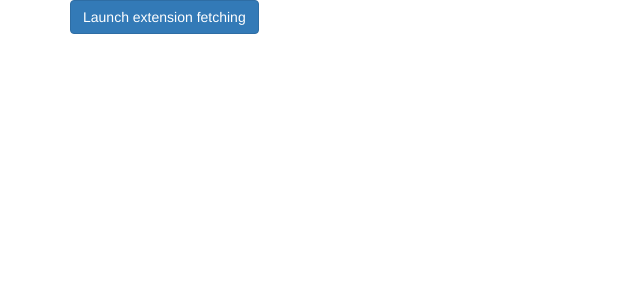
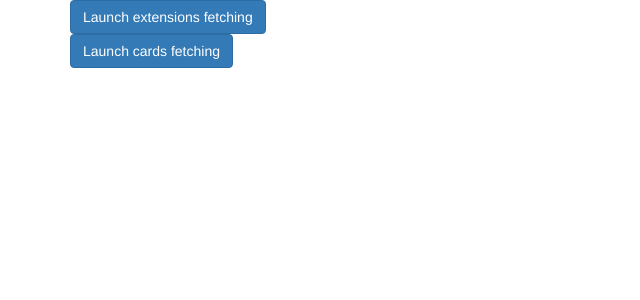
Before and after one commit to maxpr/pokemon-tcg-tracker, a Flask app: template flask_app/templates/options.html in a window 1280 px wide. Shown: the top 300 px of the page, without its empty margins (0-640 px from the left). Run offline with Flask 2, Linux system fonts and the light colour scheme; the template is opened without the code that fills it: most values are stand-ins (such as "Sample title", 1, 10 or a date in 2020); data that the repository does not hold is empty; some libraries are stand-ins or nearby versions.

Commit message:
[feature] Deletion of extension and card. Fix log of fetching

```diff
--- a/docker-compose.yml
+++ b/docker-compose.yml
@@ -26,9 +26,3 @@ services:
     ports:
       - "8123:8123"
       - "9000:9000"
-
-#  scraper_worker:
-#    build: ./pokemon_data_scraper
-#    volumes:
-#      - ./pokemon_data_scraper:/deploy/pokemon_data_scraper
-#
--- a/flask_app/routes.py
+++ b/flask_app/routes.py
@@ -16,6 +16,7 @@ from pokemon_data_scraper.src.logger.logging import LOGGER
 from nav import nav
 from flask import request
 from pokemon_data_scraper.src.scraping.scrap_extensions import main_computation
+from pokemon_data_scraper.src.scraping.scrap_cards import main_card_fetching
 
 frontend = Blueprint('frontend', __name__)
 
@@ -63,15 +64,15 @@ def options():
     return render_template('options.html')
 
 
-@frontend.route("/log_stream", methods=["GET"])
-def log_stream():
+@frontend.route("/log_extensions_stream", methods=["GET"])
+def log_extensions_stream():
     """returns logging information"""
-    def generate():
-        with open('/deploy/flask_app/logs/scrapping_worker.log') as f:
+    def generate_log_extensions():
+        with open('/deploy/flask_app/logs/logger-extensions-scraper.log') as f:
             while True:
                 yield f.read()
                 time.sleep(1)
-    return Response(generate(), mimetype="text/plain", content_type="text/event-stream")
+    return Response(generate_log_extensions(), mimetype="text/plain", content_type="text/event-stream")
 
 
 @frontend.route('/fetch_extensions', methods=['POST'])
@@ -79,3 +80,30 @@ def launch_fetching_extensions():
     LOGGER.info("We are starting to fetch extensions")
     main_computation()
     return ''
+
+
+@frontend.route("/log_cards_stream", methods=["GET"])
+def log_cards_stream():
+    """returns logging information"""
+    def generate_log_cards():
+        with open('/deploy/flask_app/logs/logger-cards-scraper.log') as f:
+            while True:
+                yield f.read()
+                time.sleep(1)
+    return Response(generate_log_cards(), mimetype="text/plain", content_type="text/event-stream")
+
+
+@frontend.route('/fetch_cards', methods=['POST'])
+def launch_fetching_cards():
+    LOGGER.info("We are starting to fetch cards")
+    main_card_fetching()
+    return ''
+
+
+@frontend.route('/delete_ext', methods=['POST'])
+def delete_ext():
+    # handle your database access, etc.
+    LOGGER.debug(f"Request is {request.json}")
+    client = DBHandler('db_server')
+    client.delete_extension(request.json)
+    return 'received'
--- a/flask_app/templates/options.html
+++ b/flask_app/templates/options.html
@@ -28,50 +28,102 @@ intact. #}
 <script>
 // function to log the output
       $(document).ready(function(){
-        var output = document.getElementById('output');
-        var xhr = new XMLHttpRequest();
-        if (window.countInterval) clearInterval(window.countInterval)
-        xhr.open('GET', '{{ url_for('frontend.log_stream') }}', true);
-        xhr.send();
-        window.countInterval = setInterval(function() {
-          output.textContent = xhr.responseText;
+        var output_extensions = document.getElementById('output-extensions');
+        var output_cards = document.getElementById('output-cards');
+
+        var xhr_extensions = new XMLHttpRequest();
+        if (window.countIntervalExt) clearInterval(window.countIntervalExt)
+        xhr_extensions.open('GET', '{{ url_for('frontend.log_extensions_stream') }}', true);
+        xhr_extensions.send();
+        window.countIntervalExt = setInterval(function() {
+          output_extensions.textContent = xhr_extensions.responseText;
         }, 500);
+
+        var xhr_cards = new XMLHttpRequest();
+        if (window.countIntervalCard) clearInterval(window.countIntervalCard)
+        xhr_cards.open('GET', '{{ url_for('frontend.log_cards_stream') }}', true);
+        xhr_cards.send();
+        window.countIntervalCard = setInterval(function() {
+          output_cards.textContent = xhr_cards.responseText;
+        }, 500);
+
       });
+
 </script>
+
 <script type=text/javascript>
-      function fetch() {
-            document.getElementById('extension-button').disabled = true;
-            setTimeout(function(){ document.getElementById("extension-button").disabled = false; },50000);
+      function fetch_extensions() {
+            document.getElementById('extensions-button').disabled = true;
+            setTimeout(function(){ document.getElementById("extensions-button").disabled = false; },50000);
             $.ajax({
                  url: "{{ url_for('frontend.launch_fetching_extensions') }}",
+                 method: "POST"
+             });
+       }
+
+       function fetch_cards() {
+            document.getElementById('cards-button').disabled = true;
+            setTimeout(function(){ document.getElementById("cards-button").disabled = false; },50000);
+            $.ajax({
+                 url: "{{ url_for('frontend.launch_fetching_cards') }}",
                  method: "POST"
              });
        }
 </script>
 
 <div class="container">
-    <button type="button" class="btn btn-primary" data-toggle="modal" data-target="#exampleModal">
-        Launch extension fetching
+    <button type="button" class="btn btn-primary" data-toggle="modal" data-target="#modalExt">
+        Launch extensions fetching
     </button>
 
-    <div class="modal fade" id="exampleModal" tabindex="-1" role="dialog" aria-labelledby="exampleModalLabel"
+    <div class="modal fade" id="modalExt" tabindex="-1" role="dialog" aria-labelledby="exampleModalLabel"
          aria-hidden="true">
         <div class="modal-dialog" role="document">
             <div class="modal-content">
                 <div class="modal-header">
-                    <h5 class="modal-title" id="exampleModalLabel">Modal title</h5>
+                    <h5 class="modal-title" id="modalExtLabel">Fetch extensions (please don't close)</h5>
                     <button type="button" class="close" data-dismiss="modal" aria-label="Close">
                         <span aria-hidden="true">&times;</span>
                     </button>
                 </div>
                 <div class="modal-body">
                     <div class="logging_window">
-                        <pre id="output"></pre>
+                        <pre id="output-extensions"></pre>
                     </div>
                 </div>
                 <div class="modal-footer">
                     <button type="button" class="btn btn-secondary" data-dismiss="modal">Close</button>
-                    <button id="extension-button" type="button" onclick="fetch()" class="btn btn-primary">Fetch extensions</button>
+                    <button id="extensions-button" type="button" onclick="fetch_extensions()" class="btn btn-primary">Fetch extensions</button>
+                </div>
+            </div>
+        </div>
+    </div>
+</div>
+
+
+<div class="container">
+    <button type="button" class="btn btn-primary" data-toggle="modal" data-target="#modalCard">
+        Launch cards fetching
+    </button>
+
+    <div class="modal fade" id="modalCard" tabindex="-1" role="dialog" aria-labelledby="exampleModalLabel"
+         aria-hidden="true">
+        <div class="modal-dialog" role="document">
+            <div class="modal-content">
+                <div class="modal-header">
+                    <h5 class="modal-title" id="modalCardLabel">Fetch cards (please don't close)</h5>
+                    <button type="button" class="close" data-dismiss="modal" aria-label="Close">
+                        <span aria-hidden="true">&times;</span>
+                    </button>
+                </div>
+                <div class="modal-body">
+                    <div class="logging_window">
+                        <pre id="output-cards"></pre>
+                    </div>
+                </div>
+                <div class="modal-footer">
+                    <button type="button" class="btn btn-secondary" data-dismiss="modal">Close</button>
+                    <button id="cards-button" type="button" onclick="fetch_cards()" class="btn btn-primary">Fetch cards</button>
                 </div>
             </div>
         </div>
--- a/pokemon_data_scraper/src/db/db_schema.py
+++ b/pokemon_data_scraper/src/db/db_schema.py
@@ -158,7 +158,7 @@ def create_db_queries() -> List[str]:
         f"""CREATE TABLE IF NOT EXISTS {Prices}(
         {Prices.CARD_NAME} String,
         {Prices.CARD_NUMBER} UInt8,
-        {Prices.CARD_EXTENSION_CODE} UInt64,
+        {Prices.CARD_EXTENSION_CODE} String,
         {Prices.TIMESTAMP_PRICE} DateTime('Asia/Singapore'),
         {Prices.PRICE} Float64
     ) ENGINE = ReplacingMergeTree()
--- a/pokemon_data_scraper/src/logger/logging.py
+++ b/pokemon_data_scraper/src/logger/logging.py
@@ -28,7 +28,7 @@ def get_logger(name: str, level: str = logging.INFO) -> logging.Logger:
     logger.propagate = False
 
     # Use FileHandler() to log to a file
-    path = f"logs/scrapping_worker.log"
+    path = f"logs/logger-{name}.log"
     os.makedirs("/".join(path.split("/")[:-1]), exist_ok=True)
     file_handler = logging.FileHandler(path)
     file_handler.setLevel(level)
--- a/pokemon_data_scraper/src/scraping/main.py
+++ b/pokemon_data_scraper/src/scraping/main.py
@@ -15,4 +15,4 @@ if __name__ == '__main__':
 
 
     #scrap_extensions.main()
-    scrap_cards.main()
+    scrap_cards.main_card_fetching()
```
Also changed, not shown: flask_app/templates/extension_details.html (+13 -0 lines), pokemon_data_scraper/src/db/db_connector.py (+16 -5 lines), pokemon_data_scraper/src/scraping/scrap_cards.py (+10 -8 lines), pokemon_data_scraper/src/scraping/scrap_extensions.py (+24 -15 lines), cardmarket_price_fetcher/__init__.py (added).
